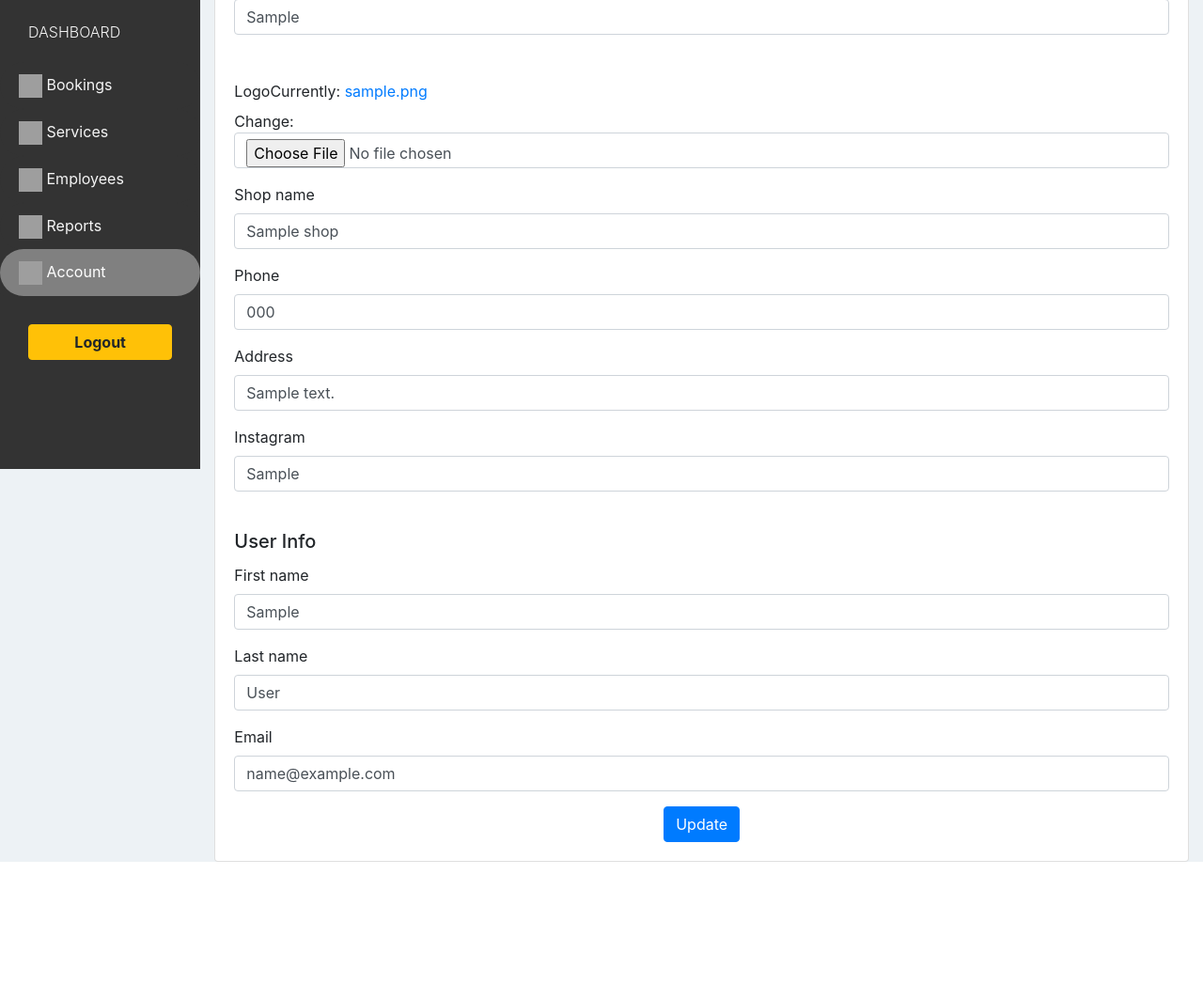
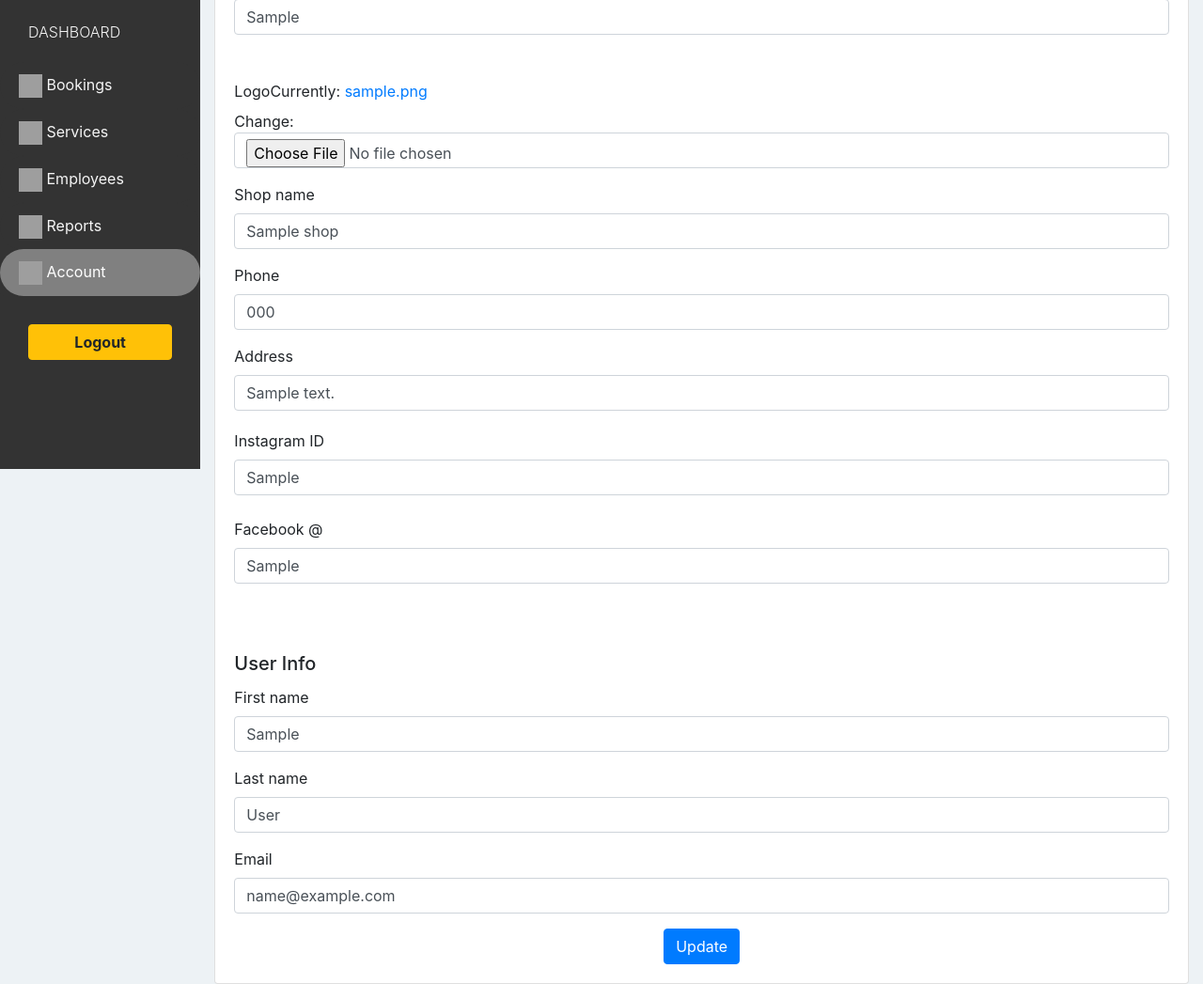
Before and after one commit to anith-manu/tribarb, a Django app: page /account in a window 1280 px wide. Shown: the part 301-1348 px from the top of the page at 94% size. Before the commit the page ends 1218 px from the top, so only its background shows below. Run offline with Django 3.2, Linux system fonts and the light colour scheme; a user stored in the database is signed in; tables that the repository leaves empty hold one stand-in row (values such as "Sample post"); grey boxes marked "Sample" are stand-in pictures; some libraries are stand-ins or nearby versions; grey boxes are pictures that could not be loaded.

Commit message:
added facebook field

```diff
--- a/authentication/forms.py
+++ b/authentication/forms.py
@@ -9,11 +9,3 @@ class ShopForm(forms.ModelForm):
 	class Meta:
 		model = Shop
 		fields = ("logo", "name", "phone", "address")
-
-
-class EditShopForm(forms.ModelForm):
-	name = forms.CharField(label='Shop name')
-
-	class Meta:
-		model = Shop
-		fields = ("logo", "name", "phone", "address", "instagram")
--- a/authentication/models.py
+++ b/authentication/models.py
@@ -10,7 +10,8 @@ class Shop(models.Model):
 	name = models.CharField(max_length=500, blank=False)
 	phone = models.CharField(max_length=500, blank=False)
 	address = models.CharField(max_length=500, blank=False)
-	instagram = models.CharField(max_length=500, blank=True)
+	instagram = models.CharField(max_length=500, blank = True, null = True, default="")
+	facebook = models.CharField(max_length=500, blank = True, null = True, default="")
 	logo = models.ImageField(upload_to='shop_logo/', blank=False)
 
 	def __str__(self):
--- a/dashboard/views.py
+++ b/dashboard/views.py
@@ -1,7 +1,7 @@
 from django.shortcuts import render, redirect, get_object_or_404
 from django.views.generic import View
 from django.contrib.auth.decorators import login_required
-from authentication.forms import ShopForm, EditShopForm
+from authentication.forms import ShopForm
 from dashboard.forms import EditUserForm, ServiceForm
 from dashboard.models import Service, ServiceImage, Booking, Employee
 
@@ -38,14 +38,21 @@ def shop_bookings_completed(request):
 @login_required(login_url='login')
 def shop_account(request):
     user_form = EditUserForm(instance = request.user)
-    barber_form = EditShopForm(instance = request.user.shop)
+    barber_form = ShopForm(instance = request.user.shop)
     token = request.user.shop.token
+    instagram = request.user.shop.instagram
+    facebook = request.user.shop.facebook
 
     if request.method == "POST":
         user_form = EditUserForm(request.POST, instance=request.user)
-        barber_form = EditShopForm(request.POST, request.FILES, instance=request.user.shop)
+        barber_form = ShopForm(request.POST, request.FILES, instance=request.user.shop)
         token = request.POST.get('token')
+        instagram = request.POST.get('instagram')
+        facebook = request.POST.get('facebook')
+
         request.user.shop.token = token
+        request.user.shop.instagram = instagram
+        request.user.shop.facebook = facebook
 
         if user_form.is_valid() and barber_form.is_valid():
             user_form.save()
@@ -55,7 +62,9 @@ def shop_account(request):
     return render(request, 'db/account.html', {
 		"user_form": user_form,
 		"barber_form": barber_form,
-        "token": token
+        "token": token,
+        "instagram": instagram,
+        "facebook": facebook,
 		})
 
 
--- a/templates/db/account.html
+++ b/templates/db/account.html
@@ -30,6 +30,13 @@
             {% csrf_token %}
             <input type="text" name="token" id="showToken" class="form-control mb-5" value="{{ token }}">
             {% bootstrap_form barber_form %}
+            <label class="mt-1">Instagram ID </label>
+            <input type="text" name="instagram" class="form-control" value="{{ instagram }}" placeholder="Instagram ID">
+
+            <label class="mt-4">Facebook @ </label>
+            <input type="text" name="facebook" class="form-control mb-5" value="{{ facebook }}" placeholder="Facebook @">
+
+
             <h5 style="padding-top: 25px;" class="card-title text-left">User Info</h5>
             {% bootstrap_form user_form %}
             <div class="text-center">
```
Also changed, not shown: authentication/migrations/0001_initial.py, dashboard/migrations/0001_initial.py.
